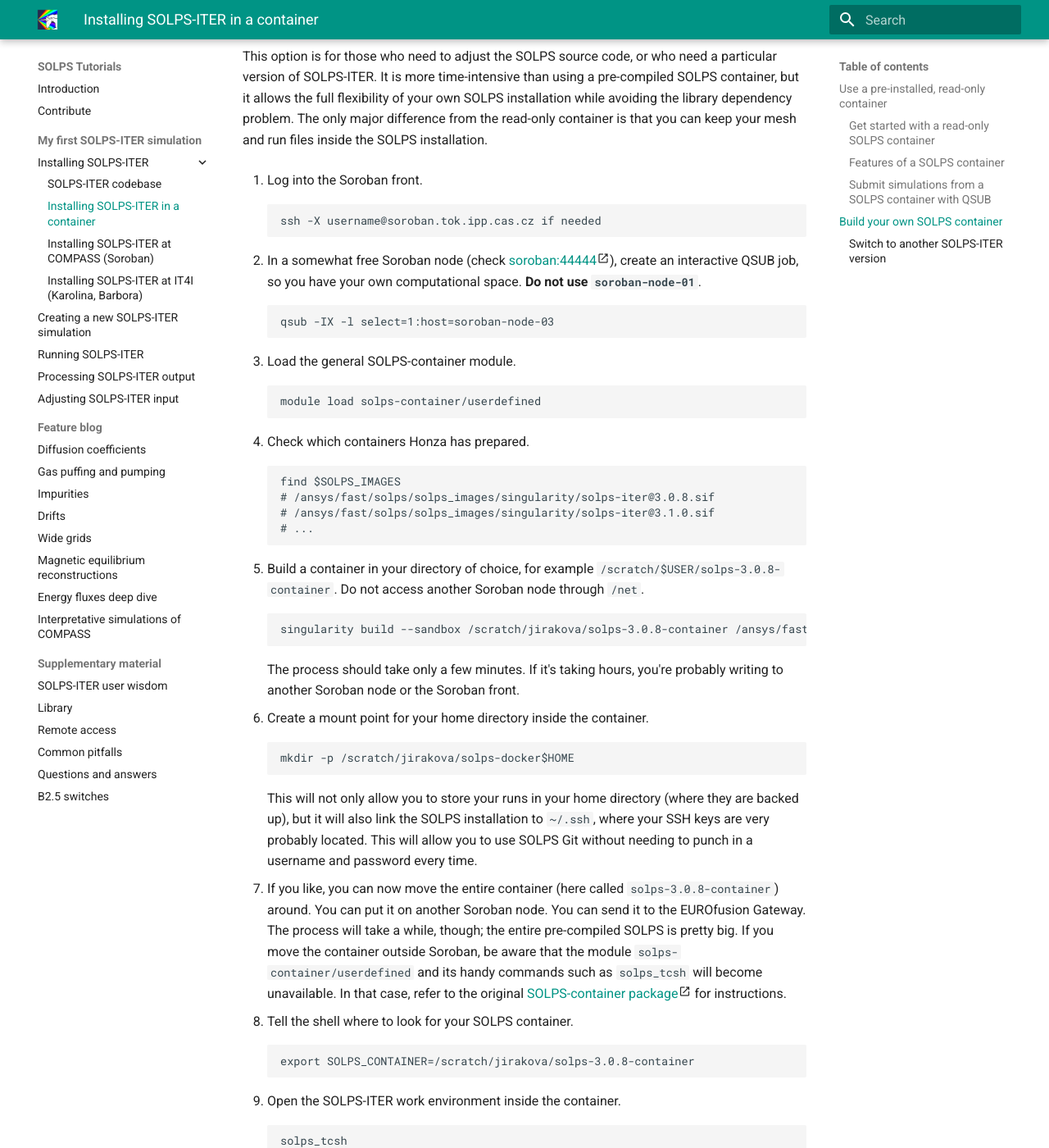
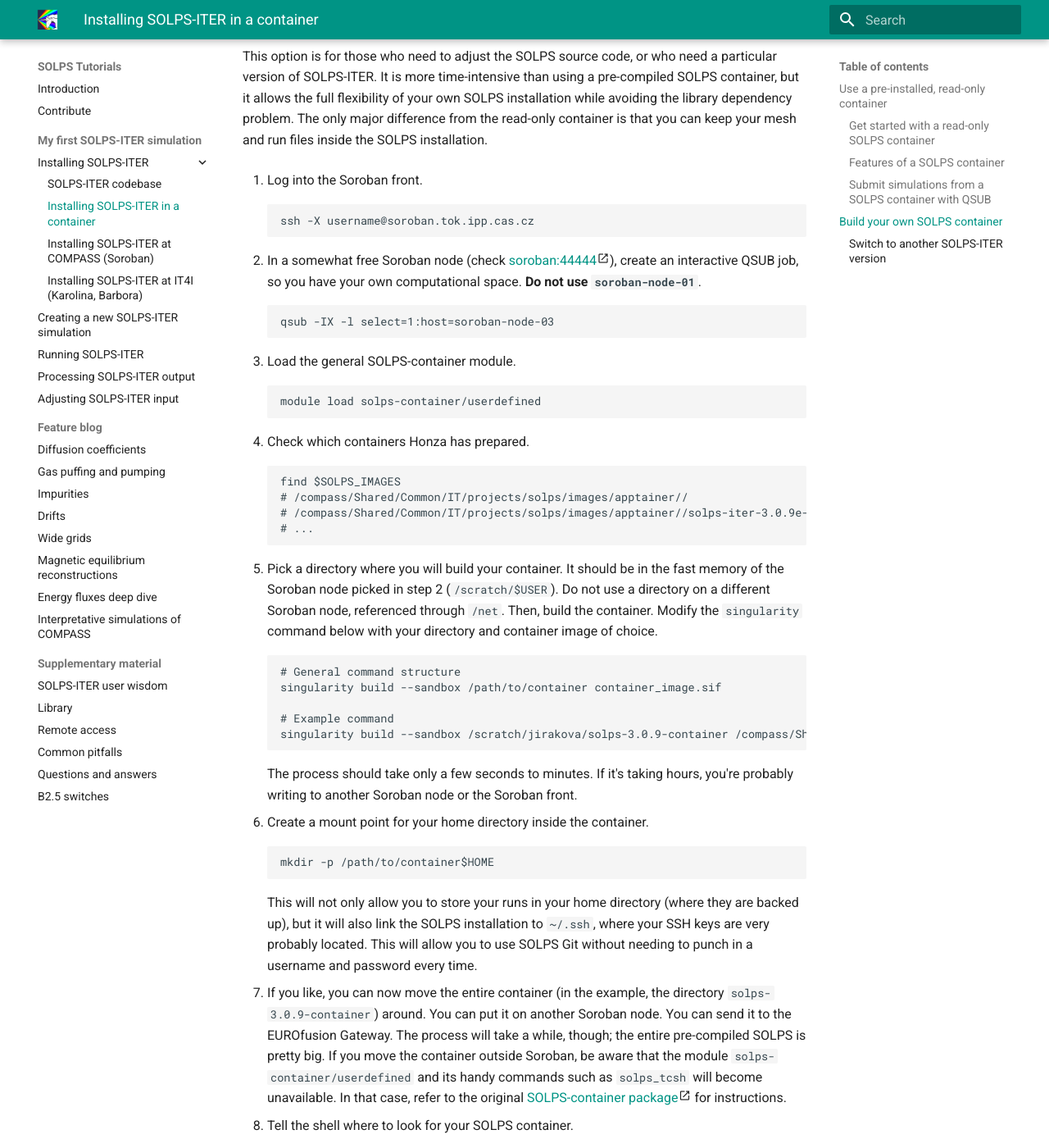
Before and after one commit to iterorganization/SOLPS-Tutorials, an MkDocs documentation site: the page built from docs/installing/installing-in-container.md, in a window 1280 px wide and 1400 px high, scrolled down 6318 px. Shown: the whole window at 82% size. Built offline with MkDocs 1.6.1 and Material for MkDocs 9.7.7, drawn with Linux system fonts in a browser that asks for light colours; some of the changed text lies outside the part shown.

Commit message:
Update container installation and usage instructions

````diff
--- a/docs/installing/installing-in-container.md
+++ b/docs/installing/installing-in-container.md
@@ -217,7 +217,7 @@ This option is for those who need to adjust the SOLPS source code, or who need a
 
 1. Log into the Soroban front.
 
-        ssh -X username@soroban.tok.ipp.cas.cz if needed
+        ssh -X username@soroban.tok.ipp.cas.cz
 
 2. In a somewhat free Soroban node (check [soroban:44444](http://soroban.tok.ipp.cas.cz:44444)<span class="material-symbols-outlined">open_in_new</span>), create an interactive QSUB job, so you have your own computational space. **Do not use `soroban-node-01`**.
 
@@ -230,33 +230,57 @@ This option is for those who need to adjust the SOLPS source code, or who need a
 4. Check which containers Honza has prepared.
 
         find $SOLPS_IMAGES
-        # /ansys/fast/solps/solps_images/singularity/solps-iter@3.0.8.sif
-        # /ansys/fast/solps/solps_images/singularity/solps-iter@3.1.0.sif
+        # /compass/Shared/Common/IT/projects/solps/images/apptainer//
+        # /compass/Shared/Common/IT/projects/solps/images/apptainer//solps-iter-3.0.9e-497-g6b9b52ba.sif
         # ...
 
-5. Build a container in your directory of choice, for example `/scratch/$USER/solps-3.0.8-container`. Do not access another Soroban node through `/net`.
+5. Pick a directory where you will build your container. It should be in the fast memory of the Soroban node picked in step 2 (`/scratch/$USER`). Do not use a directory on a different Soroban node, referenced through `/net`. Then, build the container. Modify the `singularity` command below with your directory and container image of choice.
 
-        singularity build --sandbox /scratch/jirakova/solps-3.0.8-container /ansys/fast/solps/solps_images/singularity/solps-iter@3.0.8-29-gf89a6a23.sif
+        # General command structure
+        singularity build --sandbox /path/to/container container_image.sif
 
-    The process should take only a few minutes. If it's taking hours, you're probably writing to another Soroban node or the Soroban front.
+        # Example command
+        singularity build --sandbox /scratch/jirakova/solps-3.0.9-container /compass/Shared/Common/IT/projects/solps/images/apptainer//solps-iter-3.0.9e-497-g6b9b52ba.sif
+
+    The process should take only a few seconds to minutes. If it's taking hours, you're probably writing to another Soroban node or the Soroban front.
 
 6. Create a mount point for your home directory inside the container.
 
-        mkdir -p /scratch/jirakova/solps-docker$HOME
+        mkdir -p /path/to/container$HOME
 
     This will not only allow you to store your runs in your home directory (where they are backed up), but it will also link the SOLPS installation to `~/.ssh`, where your SSH keys are very probably located. This will allow you to use SOLPS Git without needing to punch in a username and password every time.
 
-7. If you like, you can now move the entire container (here called `solps-3.0.8-container`) around. You can put it on another Soroban node. You can send it to the EUROfusion Gateway. The process will take a while, though; the entire pre-compiled SOLPS is pretty big. If you move the container outside Soroban, be aware that the module `solps-container/userdefined` and its handy commands such as `solps_tcsh` will become unavailable. In that case, refer to the original [SOLPS-container package](https://repo.tok.ipp.cas.cz/solps/solps-container)<span class="material-symbols-outlined">open_in_new</span> for instructions.
+7. If you like, you can now move the entire container (in the example, the directory `solps-3.0.9-container`) around. You can put it on another Soroban node. You can send it to the EUROfusion Gateway. The process will take a while, though; the entire pre-compiled SOLPS is pretty big. If you move the container outside Soroban, be aware that the module `solps-container/userdefined` and its handy commands such as `solps_tcsh` will become unavailable. In that case, refer to the original [SOLPS-container package](https://repo.tok.ipp.cas.cz/solps/solps-container)<span class="material-symbols-outlined">open_in_new</span> for instructions.
 
 8. Tell the shell where to look for your SOLPS container.
 
-        export SOLPS_CONTAINER=/scratch/jirakova/solps-3.0.8-container
+        export SOLPS_CONTAINER=/path/to/container
 
 9. Open the SOLPS-ITER work environment inside the container.
 
         solps_tcsh
 
     You are now inside a fully functional installation of SOLPS-ITER. Refer to the read-only container tutorials for instructions how to work with it.
+
+/// hint | Opening a command line inside the container
+Occasionally, for debugging purposes, it's useful to unpack the `solps_tcsh` wrapper/command. To open a command line in the mini-computer inside the container:
+
+```bash
+# Make sure you've completed the initial setup
+export SOLPS_CONTAINER=/path/to/container
+module load solps-container/userdefined
+
+# Open the command line inside the container
+apptainer run /path/to/container
+```
+
+You can now [initiate the SOLPS work environment](solps-iter-codebase.md#how-to-initiate-the-solps-iter-work-environment) manually:
+```bash
+cd /opt/solps-iter
+tcsh
+source setup.csh
+```
+///
 
 
 ### Switch to another SOLPS-ITER version
````
Also changed, not shown: other parts of docs/installing/installing-in-container.md (+1 -1 lines).
